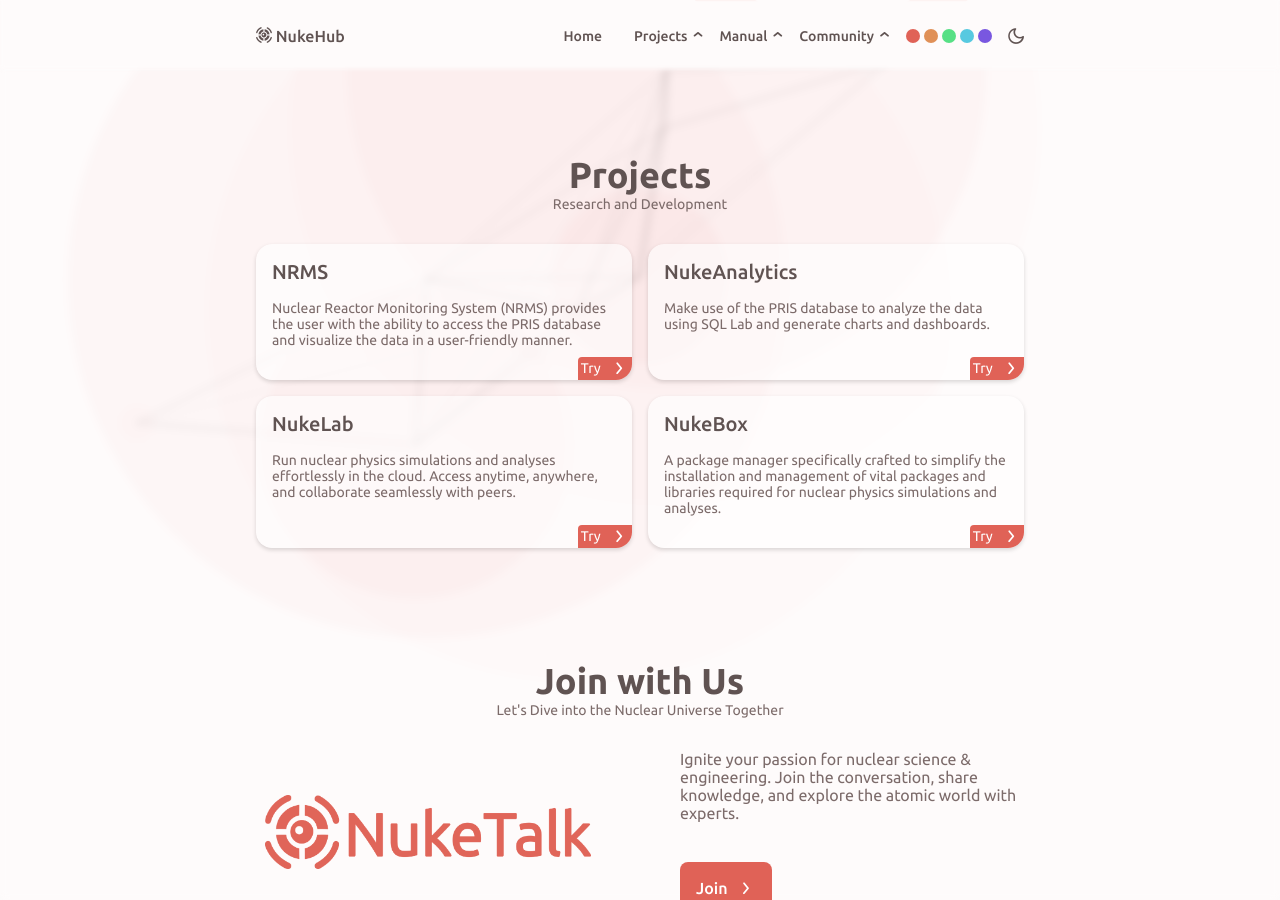
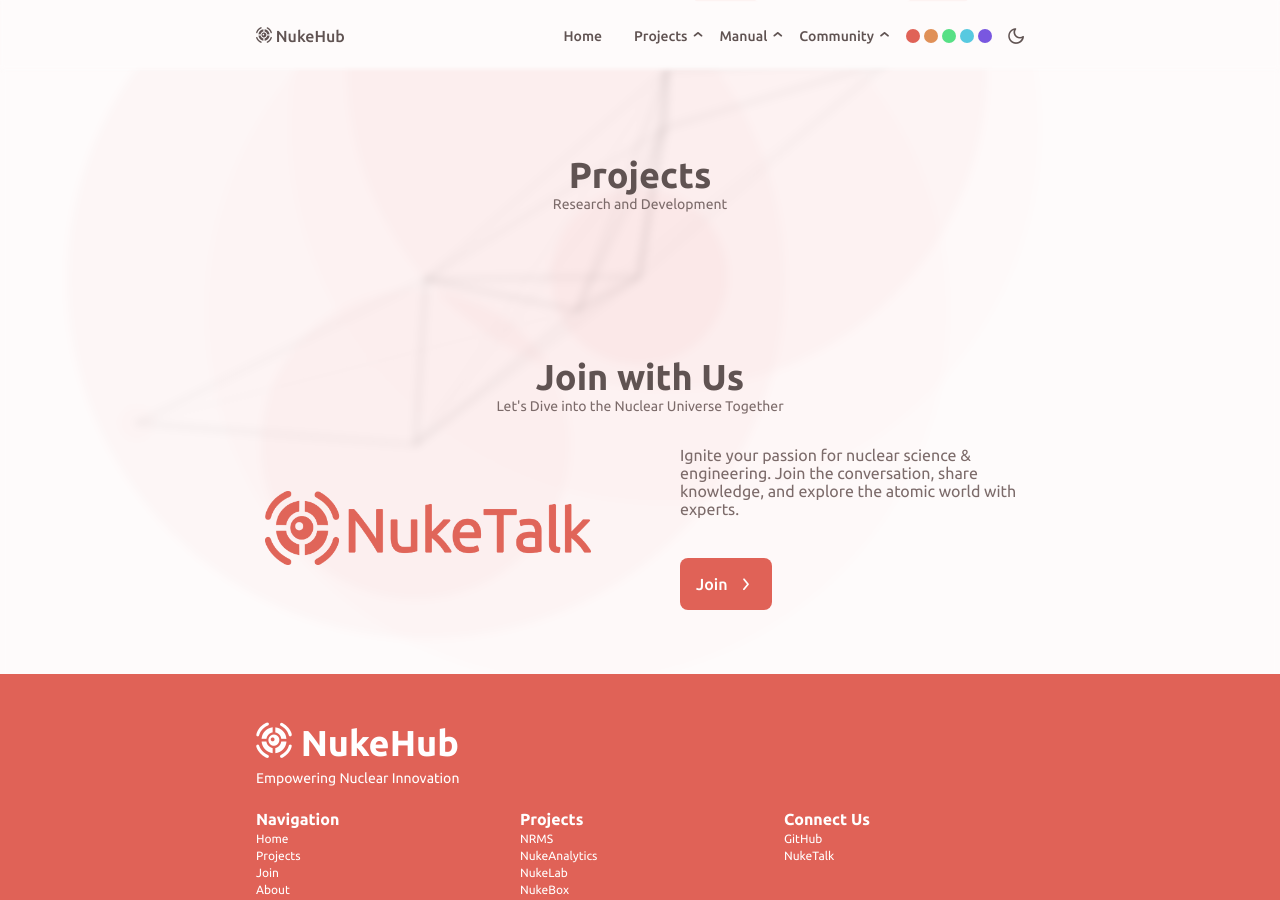
Before and after one commit to nukehub-dev/nukehub.org, a Jekyll site: the page built from index.html, in a window 1280 px wide and 900 px high, scrolled down 519 px. Built offline with Jekyll 4.4.1, drawn with Linux system fonts in a browser that asks for light colours; some web fonts are replaced.

Commit message:
add footer yml

```diff
--- a/_includes/footer.html
+++ b/_includes/footer.html
@@ -9,45 +9,21 @@
                 </h1>
                 <span class="footer_subtitle">Empowering Nuclear Innovation</span>
             </div>
+            {% for obj in site.data.footer %}
             <div>
-                <h3 class="footer_link_title">Navigation</h3>
+                <h3 class="footer_link_title">{{ obj.title }}</h3>
                 <ul class="footer_links">
-                    {% for obj in layout.nav %}
+                    {% for child in obj.children %}
                     <li>
-                        <a href="{{ obj.url }}" class="footer_link"
+                        <a href="{{ child.url }}" class="footer_link"
                             {% if obj.newpage %} target="_blank" rel="noopener noreferrer" {% endif %}>
-                            {{ obj.title }}
+                            {{ child.title }}
                         </a>
                     </li>
                     {% endfor %}
                 </ul>
             </div>
-            <div>
-                <h3 class="footer_link_title">Sub Projects</h3>
-                <ul class="footer_links">
-                    {% for obj in layout.projects %}
-                    <li>
-                        <a href="{{ obj.url }}" class="footer_link"
-                            {% if obj.newpage %} target="_blank" rel="noopener noreferrer" {% endif %}>
-                            {{ obj.title }}
-                        </a>
-                    </li>
-                    {% endfor %}
-                </ul>
-            </div>
-            <div>
-                <h4 class="footer_link_title">Connect Us</h4>
-                <ul class="footer_links">
-                    {% for obj in layout.social %}
-                    <li>
-                        <a href="{{ obj.url }}" class="footer_link"
-                            {% if obj.newpage %} target="_blank" rel="noopener noreferrer" {% endif %}>
-                            {{ obj.title }}
-                        </a>
-                    </li>
-                    {% endfor %}
-                </ul>
-            </div>
+            {% endfor %}
         </div>
         <p class="footer_copy">&#169; {{site.time | date: '%Y' }} NukeHub. All right reserved</p>
     </div>
--- a/_layouts/base.html
+++ b/_layouts/base.html
@@ -1,53 +1,14 @@
----
-nav:
-  - title: Home
-    icon: nuke-news
-    url: /#home
-  - title: Projects
-    icon: nuke-nuclear-equipment
-    url: /#projects
-  - title: Join
-    icon: nuke-profile
-    url: /#join
-  - title: About
-    icon: nuke-document
-    url: /about
-projects:
-  - title: NRMS
-    description: Nuclear Reactor Monitoring System (NRMS) provides the user with the ability to access the PRIS database and visualize the data in a user-friendly manner.
-    url: https://nrms.nukehub.org
-    newpage: true
-  - title: NukeAnalytics
-    description: Make use of the PRIS database to analyze the data using SQL Lab and generate charts and dashboards.
-    url: https://analytics.nukehub.org
-    newpage: true
-  - title: NukeLab
-    description: Run nuclear physics simulations and analyses effortlessly in the cloud. Access anytime, anywhere, and collaborate seamlessly with peers.
-    url: https://lab.nukehub.org
-    newpage: true
-  - title: NukeBox
-    description: A package manager specifically crafted to simplify the installation and management of vital packages and libraries required for nuclear physics simulations and analyses.
-    url: https://nukebox.readthedocs.io/
-    newpage: true
-social:
-  - title: GitHub
-    url: https://github.com/nukehub-dev/
-    newpage: true
-  - title: NukeTalk
-    url: https://talk.nukehub.org
-    newpage: true
----
-
-
 <!DOCTYPE html>
 <html lang="en" oncontextmenu="return false">
-
   <head>
     <title>{{ site.title }} {% if page.title %}| {{ page.title }}{% endif %}</title>
     <meta charset="UTF-8" />
     <meta name="viewport" content="width=device-width, initial-scale=1.0" />
     <meta name="description"
-    content="A pioneering platform dedicated to the exploration and advancement of nuclear technology. Our mission is to foster a community of innovators, enthusiasts, and professionals who are passionate about nuclear technology." />
+      content="Nukehub is a pioneering platform dedicated to the exploration and
+              advancement of nuclear technology. Our mission is to foster a community
+              of innovators, enthusiasts, and professionals who are passionate about
+              nuclear technology." />
     <link rel="icon" href="assets/images/nukehub.svg" />
     <!--========== CSS ==========-->
     <link rel="stylesheet" href="css/swiper-bundle.min.css" />
@@ -75,9 +36,7 @@
     </a>
     <!--========== JS ==========-->
     <script src="js/scrollreveal.min.js"></script>
-  <script src="js/swiper-bundle.min.js"></script>
     <script src="js/particles.min.js"></script>
     <script src="js/main.min.js"></script>
   </body>
-
 </html>
```
Also changed, not shown: _data/footer.yml (added, +38 -0 lines), _data/nav.yml (line endings or trailing spaces), _data/people.yml (line endings or trailing spaces). Lines whose indentation alone changed are shown as unchanged.
